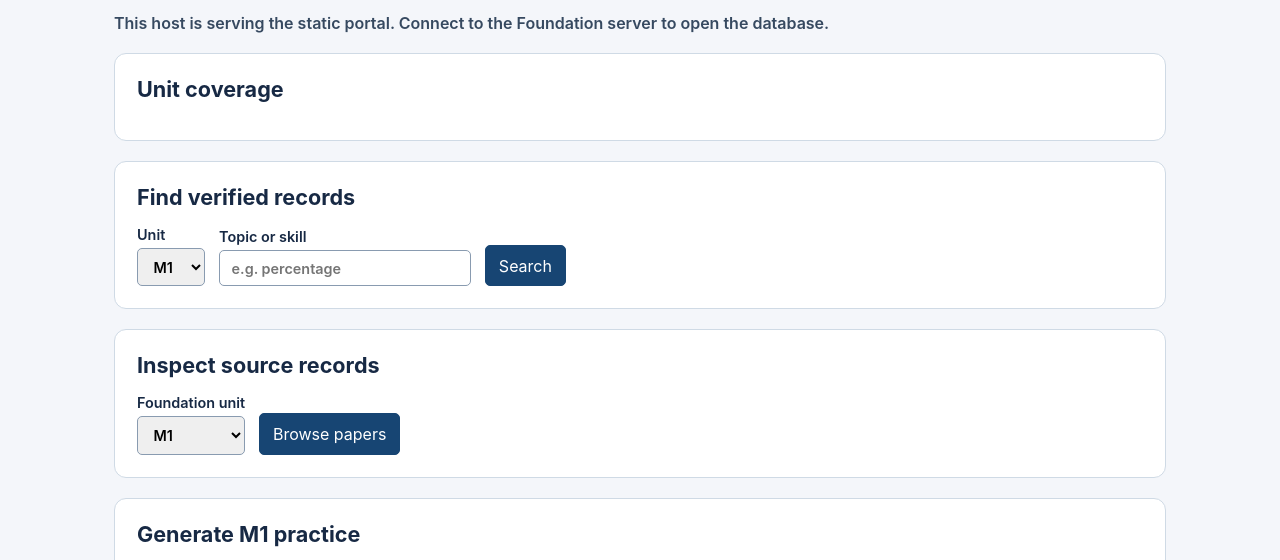
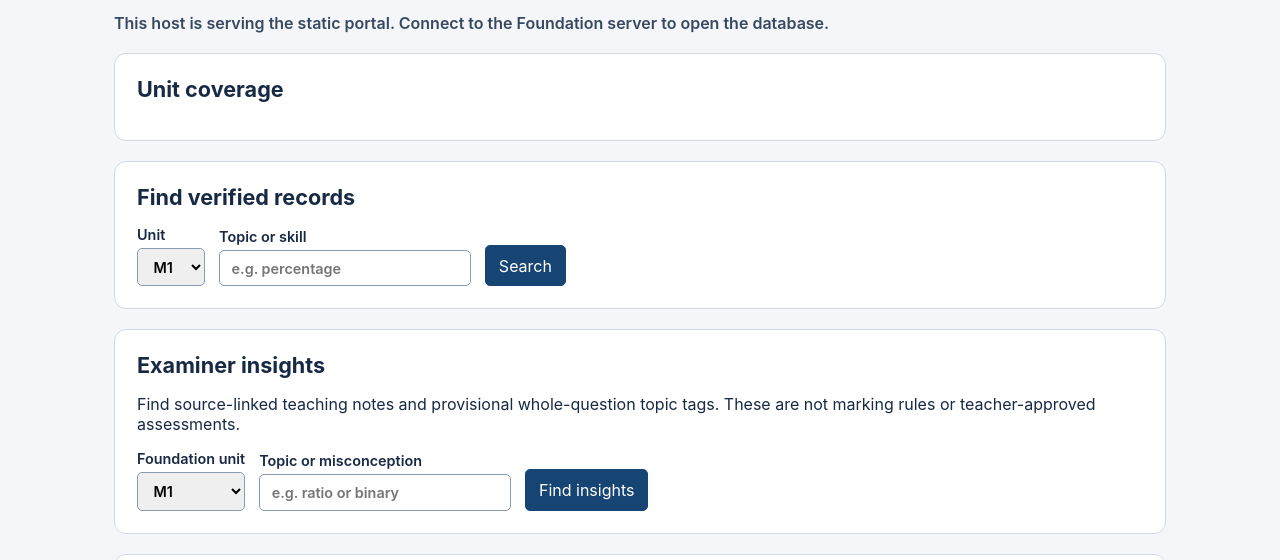
Before and after one commit to ckelly7078-dev/teachers-only, a plain HTML site: page foundation/web/index.html in a window 1280 px wide. Shown: the part 222-782 px from the top of the page. Drawn offline with Linux system fonts and the light colour scheme; no server answers.

Commit message:
Integrate examiner evidence into protected curriculum dashboard

```diff
--- a/foundation/web/index.html
+++ b/foundation/web/index.html
@@ -7,6 +7,7 @@
 <section aria-labelledby="units-title"><h2 id="units-title">Unit coverage</h2><div id="units" class="units"></div></section>
 <section><h2>Find verified records</h2><form id="search"><label>Unit<select name="unit"><option>M1</option><option>M2</option><option>M5</option><option>M6</option></select></label>
 <label>Topic or skill<input name="q" maxlength="160" placeholder="e.g. percentage"></label><button>Search</button></form><div id="results"></div></section>
+<section><h2>Examiner insights</h2><p>Find source-linked teaching notes and provisional whole-question topic tags. These are not marking rules or teacher-approved assessments.</p><form id="examiner-search"><label>Foundation unit<select name="unit"><option>M1</option><option>M2</option><option>M5</option><option>M6</option></select></label><label>Topic or misconception<input name="q" maxlength="160" placeholder="e.g. ratio or binary"></label><button>Find insights</button></form><div id="examiner-results"></div></section>
 <section><h2>Inspect source records</h2><form id="browse"><label>Foundation unit<select name="unit"><option>M1</option><option>M2</option><option>M5</option><option>M6</option></select></label><button>Browse papers</button></form>
 <div id="papers"></div><div id="records"></div><div id="editor"></div></section>
 <section><h2>Generate M1 practice</h2><form id="generate"><label>Skill<select name="skill"><option value="percentage">Percentages</option><option value="metric">Metric conversions</option><option value="finance">Personal finance</option></select></label>
```
